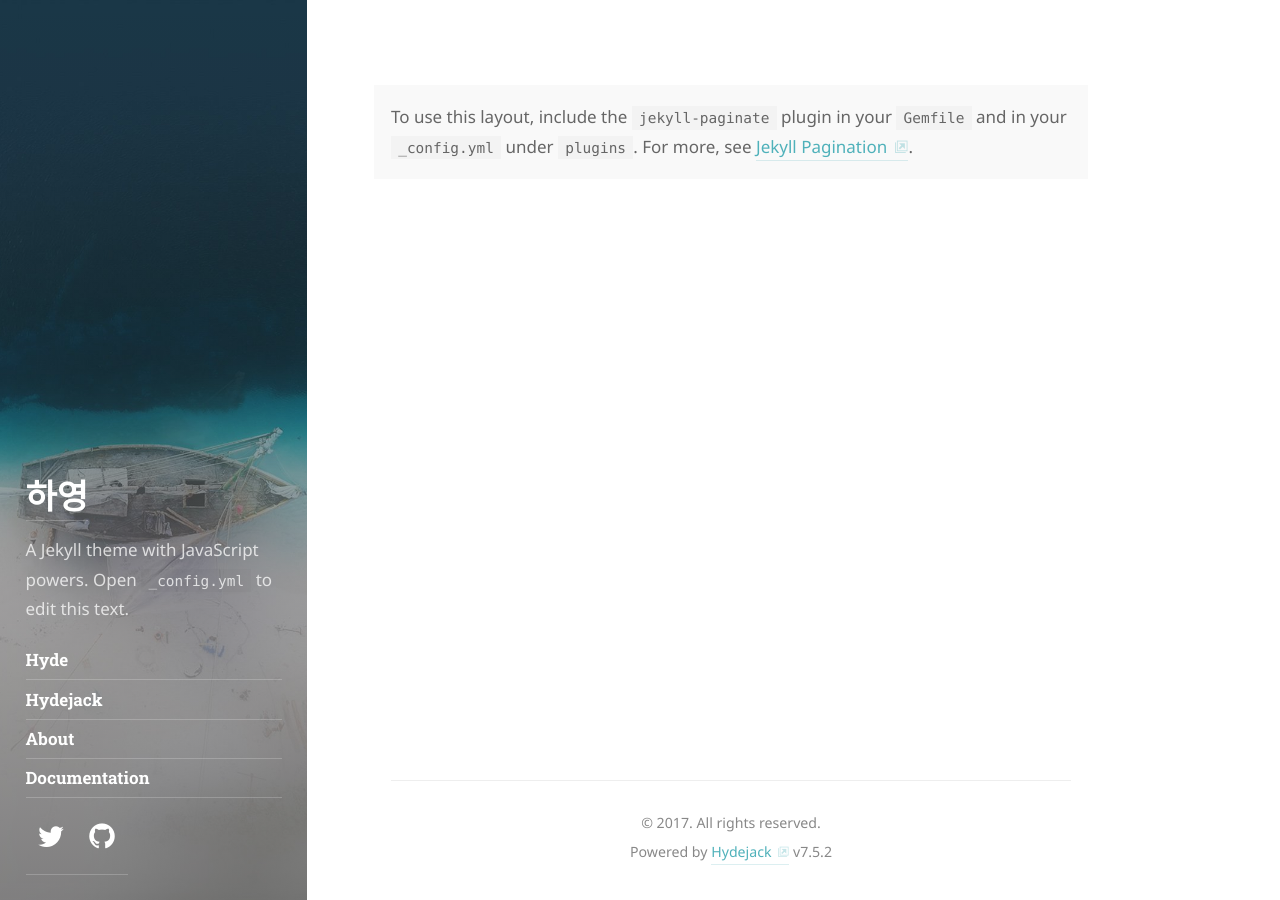
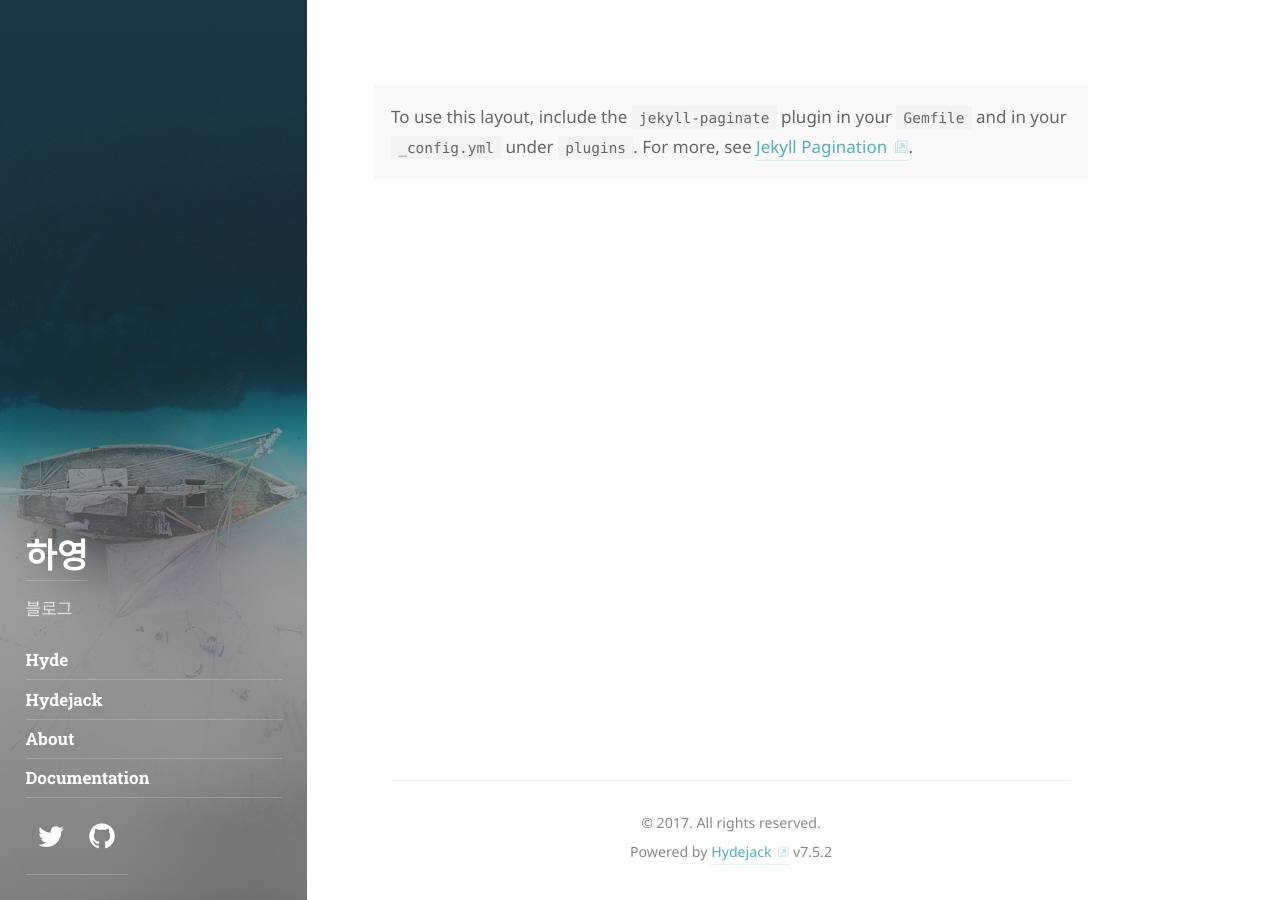
Before and after one commit to summerlight636/summerlight636.github.io, a Jekyll site: the page built from index.html, in a window 1280 px wide. Built offline with Jekyll 4.4.1, drawn with Linux system fonts in a browser that asks for light colours; some web fonts are replaced; the list of posts is cut into pages by our own code.

Commit message:
Update _config.yml

```diff
--- a/_config.yml
+++ b/_config.yml
@@ -31,8 +31,7 @@ description:           >
 
 # A shorter description for the sidebar.
 tagline:               >
-  A Jekyll theme with JavaScript powers.
-  Open `_config.yml` to edit this text.
+  블로그
 
 # A list of keywords for your blog
 keywords:              []
```
